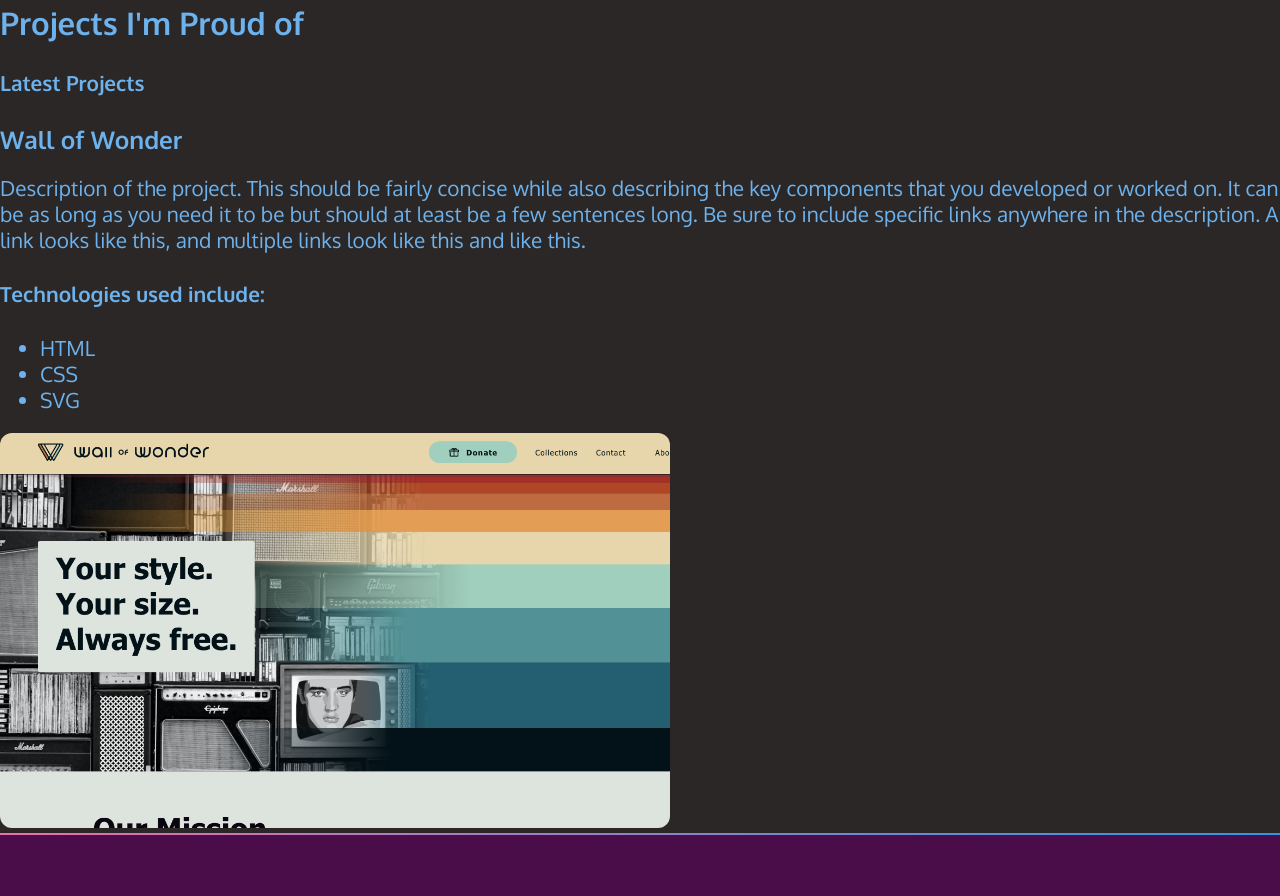
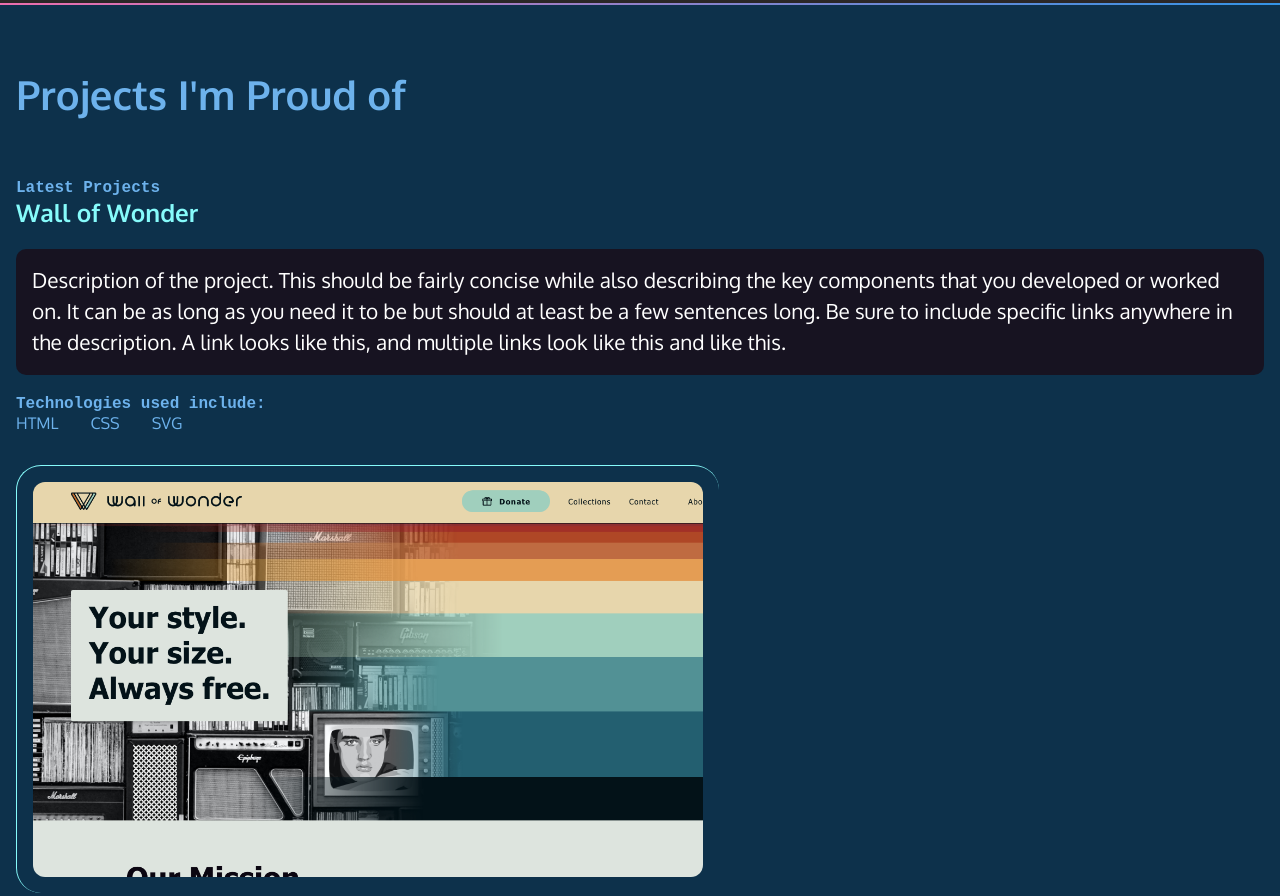
Before and after one commit to Amineyv/amineyv.github.io, a plain HTML site: page index.html in a window 1280 px wide. Shown: the part 786-1682 px from the top of the page. Drawn offline with Linux system fonts and the light colour scheme; a web font is replaced by a local one.

Commit message:
fix project style

```diff
--- a/css/style.css
+++ b/css/style.css
@@ -111,6 +111,58 @@ a:hover {
     margin: 0 auto;
 }
 
+/* Project Styles */
+
+#projects {
+    padding: 4rem 1rem;
+}
+
+#projects h2 {
+    font-size: 2.5rem;
+    margin-bottom: calc(2.5rem * 1.5);
+}
+
+#projects h4 {
+    font-family: var(--mono);
+    font-size: 1rem;
+    margin: 0;
+}
+
+#projects h3 {
+    color: var(--aqua);
+
+}
+
+
+#projects ul {
+    list-style-type: none;
+    font-size: 1rem;
+    display: flex;
+    gap: 2rem;
+    padding: 0;
+    margin: 0;
+    flex-flow: row wrap;
+}
+
+#projects img {
+    margin: 2rem 0 4rem 0;
+    padding: 1rem;
+    border-left: 1px solid var(--aqua);
+    border-top: 1px solid var(--aqua);
+    border-radius: 25px;
+}
+
+.section-blue {
+    background-color: var(--dkblue);
+}
+
+.blackbox {
+    background-color: var(--black);
+    line-height: 1.5;
+    padding: 1rem;
+    color: white;
+    border-radius: 10px;
+}
 
 /* Contact Styles */
 
--- a/index.html
+++ b/index.html
@@ -49,6 +49,8 @@
         <p>Currently I'm working on a <a href="https://google.com" target="_blank"> Video Game </a>
         </p>
     </section>
+    <div class="gradient"></div>
+    <div class="section-blue">
         <section id="projects">
             <h2>Projects I'm Proud of</h2>
             <article>
@@ -56,7 +58,8 @@
                     <h4>Latest Projects</h4>
                     <h3>Wall of Wonder</h3>
                     <p class="blackbox">
-                    Description of the project. This should be fairly concise while also describing the key components
+                        Description of the project. This should be fairly concise while also describing the key
+                        components
                         that
                         you developed or worked on. It can be as long as you need it to be but should at least be a few
                         sentences long. Be sure to include specific links anywhere in the description. A link looks like
@@ -72,6 +75,7 @@
                 </div>
                 <img src="images/project1.webp" alt="Image of Project1" />
             </article>
+    </div>
 
 
     </section>
```
Lines whose indentation alone changed are shown as unchanged.
